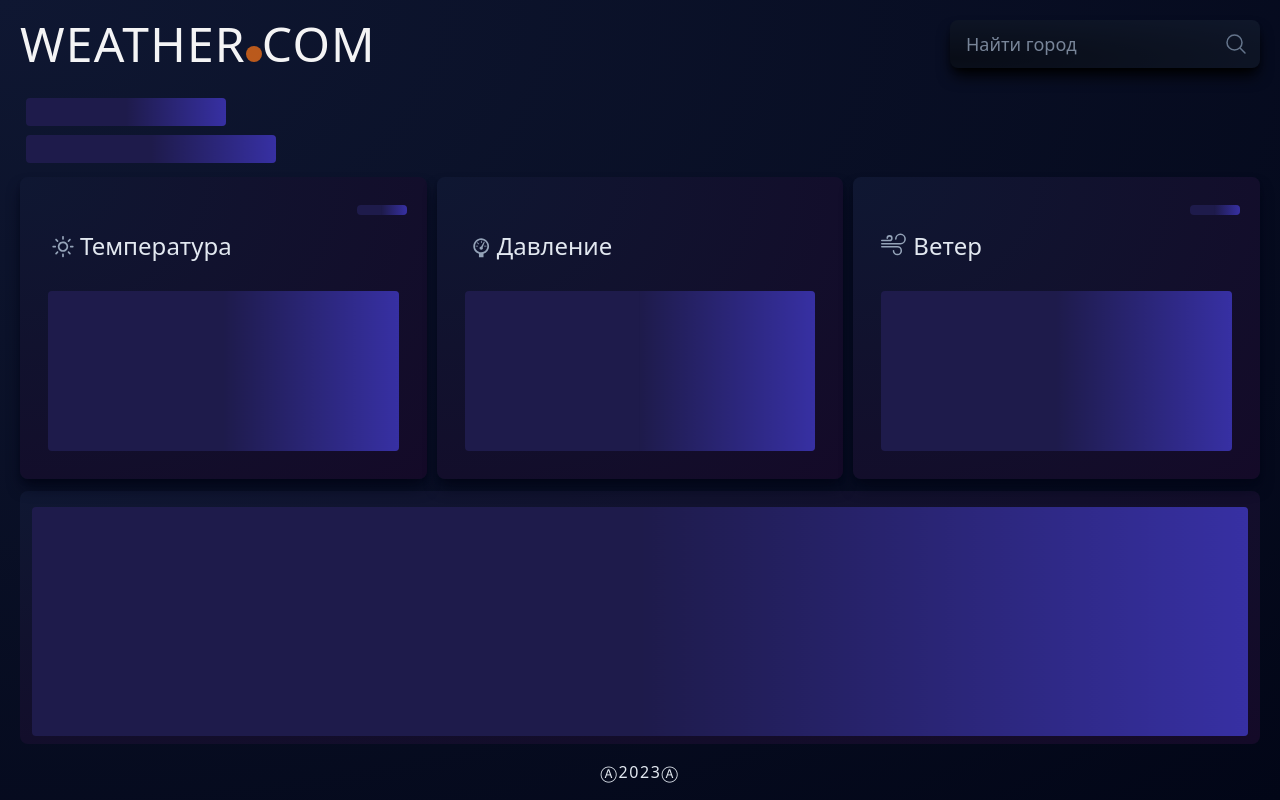
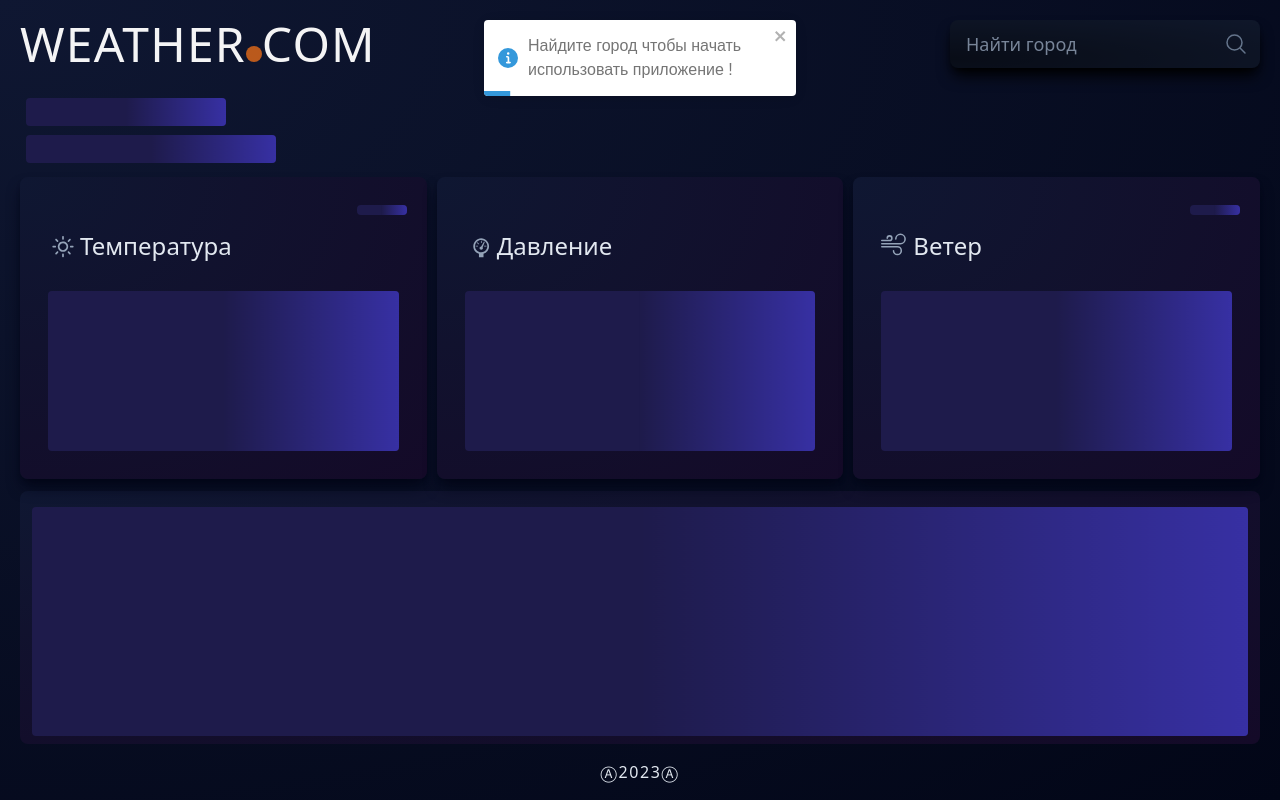
Before and after one commit to vilgeforc5/next_weather_forecast, a Next.js app: page / in a window 1280 px wide. Built offline with nearby package versions, Linux system fonts and the light colour scheme.

Commit message:
Added support message if no location selected on first load

```diff
--- a/package.json
+++ b/package.json
@@ -24,6 +24,7 @@
     "react-dom": "18.2.0",
     "react-loading-skeleton": "^3.3.1",
     "react-redux": "^8.1.2",
+    "react-toastify": "^9.1.3",
     "recharts": "^2.8.0",
     "redux-persist": "^6.0.0",
     "sass": "^1.66.1",
--- a/src/app/globals.scss
+++ b/src/app/globals.scss
@@ -126,6 +126,9 @@ body {
 }
 
 body {
+  overflow-x: hidden;
+  max-width: 100vw;
+  width:100vw;
   min-height: 100vh;
   display: grid;
   grid-template-rows: auto 1fr auto;
@@ -140,6 +143,10 @@ body {
   grid-area: header;
 }
 .main {
+  overflow-x: hidden;
+  max-width: 100vw;
+  width:100vw;
+
   display: flex;
   flex-direction: column;
 
--- a/src/app/page.tsx
+++ b/src/app/page.tsx
@@ -12,6 +12,8 @@ import { WeatherCardsSection } from "@/components/_weatherCardsSection/weatherCa
 import { Footer } from "@/components/_footer.tsx/footer";
 import { ForecastSection } from "@/components/_forecastSection/forecastSection";
 
+import 'react-toastify/dist/ReactToastify.css';
+import { SupportMessage } from "@/components/_supportMessage/supportMessage";
 
 const persistor = persistStore(store)
 
@@ -21,6 +23,7 @@ export default function Home() {
       <Provider store={store}>
         <PersistGate persistor={persistor} >
           <PageHeader />
+          <SupportMessage />
           <main className="main flex flex-col outer-padding pb-0 pt-1.5">
             <LocationInfo />
             <WeatherCardsSection />
--- /dev/null
+++ b/src/components/_supportMessage/supportMessage.tsx
@@ -0,0 +1,22 @@
+import { selectCurrentLocation } from '@/redux/features/currentLocation/currentLocationSlice';
+import React, { useLayoutEffect } from 'react'
+import { useSelector } from 'react-redux';
+import { ToastContainer, toast } from 'react-toastify';
+
+export const SupportMessage = () => {
+    const myLocation = useSelector(selectCurrentLocation);
+
+  useLayoutEffect(() => {
+        if (myLocation.name === "") {
+            toast.info("Найдите город чтобы начать использовать приложение !", {
+                position: toast.POSITION.TOP_CENTER,
+              });
+        }
+  }, [myLocation.name])
+
+  return (
+    <>
+        <ToastContainer />
+    </>
+  )
+}
```
Also changed, not shown: src/components/_locationInfo/locationInfo.tsx (line endings or trailing spaces), 1 other file (tests, documents, lock files or other folders).
